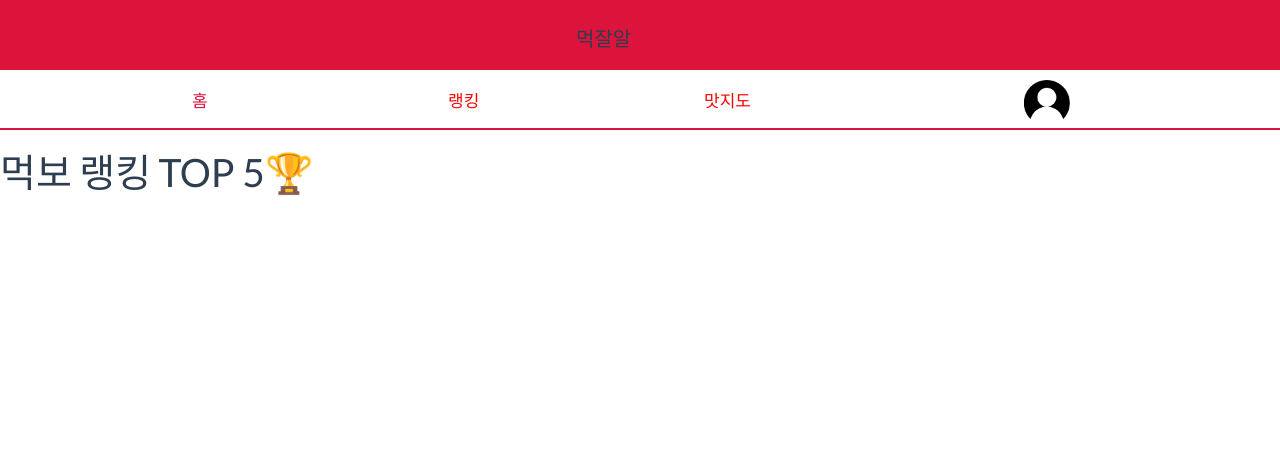
After one commit to vvilliscool/Final_Team04, a Django app: page /member/ranking/ in a window 1280 px wide. The commit adds this page. Shown: the top 466 px of the page. Run offline with Django 3.2, Linux system fonts and the light colour scheme; data that the repository does not hold is empty; some libraries are stand-ins or nearby versions; some web fonts are replaced.

Commit message:
4주차정규 끝 장고

```diff
--- a/meokjalal/taste/member/admin.py
+++ b/meokjalal/taste/member/admin.py
@@ -13,11 +13,11 @@ User = get_user_model()
 
 class UserAdmin(BaseUserAdmin):
     fieldsets = BaseUserAdmin.fieldsets + (
-        ('추가 정보', {'fields': ('img_profile', 'gender','nickname','birth_date')}),
+        ('추가 정보', {'fields': ('img_profile', 'gender','nickname','birth_date','like_reviews')}),
     )
     add_fieldsets = BaseUserAdmin.add_fieldsets + (
         ('추가 정보', {
-            'fields': ('img_profile', 'gender','nickname','birth_date'),
+            'fields': ('img_profile', 'gender','nickname','birth_date', 'like_reviews'),
         }),
     )
     add_form = SignupForm
--- a/meokjalal/taste/member/urls.py
+++ b/meokjalal/taste/member/urls.py
@@ -7,4 +7,5 @@ urlpatterns = [
     path('login/', views.login, name='login'),
     path('logout/', views.logout, name='logout'),
     path('signup/', views.signup, name='signup'),
+    path('ranking/', views.ranking, name='ranking'),
 ]
--- a/meokjalal/taste/member/views.py
+++ b/meokjalal/taste/member/views.py
@@ -1,8 +1,10 @@
 from django.shortcuts import render, redirect
 from django.contrib.auth import login as django_login, logout as django_logout, authenticate
+from django.db.models import Count
 
 from .forms import LoginForm, SignupForm
-
+from .models import User
+from review.models import Review, Comment
 
 def login(request):
     if request.method == 'POST':
@@ -91,3 +93,24 @@ def signup(request):
         'signup_form': signup_form,
     }
     return render(request, 'member/signup.html', context)
+
+
+
+def ranking(request):
+    users = User.objects.all()
+    reviews = Review.objects.all()
+    comments = Comment.objects.all()
+
+    # 리뷰 작성 수를 기준으로 내림차순으로 정렬(작성자, 작성 리뷰 수)
+    review_count = Review.objects.values('author').order_by('author').annotate(count=Count('author'))
+    # 좋아요 수
+
+
+
+    context = {
+        'users': users,
+        'reviews': reviews,
+        'comments': comments,
+        'review_count': review_count,
+    }
+    return render(request, 'member/ranking.html', context)
--- a/meokjalal/taste/review/views.py
+++ b/meokjalal/taste/review/views.py
@@ -12,11 +12,11 @@ from .forms import CommentForm, ReviewForm
 def review_list(request):
     reviews = Review.objects.all()
     comment_form = CommentForm()
-    comment = Comment()
+    comments = Comment.objects.all()
     context = {
         'reviews': reviews,
         'comment_form': comment_form,
-        'comment': comment,
+        'comments': comments,
     }
     return render(request, 'review/review_list.html', context)
 
@@ -67,9 +67,11 @@ def comment_create(request, review_pk):
 def review_detail(request, review_pk):
     review = get_object_or_404(Review, pk=review_pk)
     comment_form = CommentForm()
+    comments = Comment.objects.all()
     context = {
         'review': review,
         'comment_form': comment_form,
+        'comments': comments,
     }
     return render(request, 'review/review_detail.html', context)
 
--- a/meokjalal/taste/static/resources/css/index.css
+++ b/meokjalal/taste/static/resources/css/index.css
@@ -38,9 +38,9 @@ html,body{overflow-x:hidden; }
 }
 #logo_text{
     position: absolute;
-    width:50%;
+    /* width:50%;  */
     top:25px;
-    left:120px;
+    left:45%;
     text-align: center;
     font-size: 20px;
     font-family: SCD6; opacity: 1;
@@ -152,3 +152,9 @@ html,body{overflow-x:hidden; }
 #my-location{
     margin-top:130px;
 }
+
+
+/* 랭크 페이지 */
+.meok-rank{
+    position:absolute; top:130px;
+}
--- a/meokjalal/taste/taste/settings.py
+++ b/meokjalal/taste/taste/settings.py
@@ -93,7 +93,7 @@ DATABASES = {
         'NAME': 'meok4',
         'USER': 'meok4',
         'PASSWORD': '1234',
-        'HOST': 'localhost',
+        'HOST': 'localhost', # 동준 IP입니다. 상시 가동입니다. '211.172.73.14
         'PORT': '3306',
     }
 }
--- a/meokjalal/taste/templates/base.html
+++ b/meokjalal/taste/templates/base.html
@@ -17,7 +17,7 @@
         </div>
         <div id="body_top_menu">
             <a href="{% url 'review:review_list' %}"><div id='menu_text_01' class="menu_text" style='color:crimson'>홈</div></a>
-            <a href="{% url 'ranking' %}"><div id='menu_text_02' class="menu_text">랭킹</div></a>
+            <a href="{% url 'member:ranking' %}"><div id='menu_text_02' class="menu_text">랭킹</div></a>
             <a href="{% url 'store:taste_map' %}"><div id='menu_text_03' class="menu_text">맛지도</div></a>
             <!-- 마이페이지 이미지 -->
             {% if user.is_authenticated %}
--- /dev/null
+++ b/meokjalal/taste/templates/member/ranking.html
@@ -0,0 +1,16 @@
+{% extends 'base.html' %}
+
+{% block content %}
+<div class="meok-rank">
+    <h1>먹보 랭킹 TOP 5🏆</h1>
+    {% for review_top in review_count %}
+        {{ review_top.author }}
+        {{ review_top.count }}
+    {% endfor %}
+    <br>
+    {% for user in users %}
+        {{ user.like_reviews }}
+    {% endfor %}
+</div>
+
+{% endblock %}
```
Also changed, not shown: meokjalal/taste/templates/include/review.html (+4 -4 lines), meokjalal/taste/media/review/돈코츠라멘.jpg (added), meokjalal/taste/media/review/삼겹살.jpg (added), meokjalal/taste/media/review/회.jpg (added).
